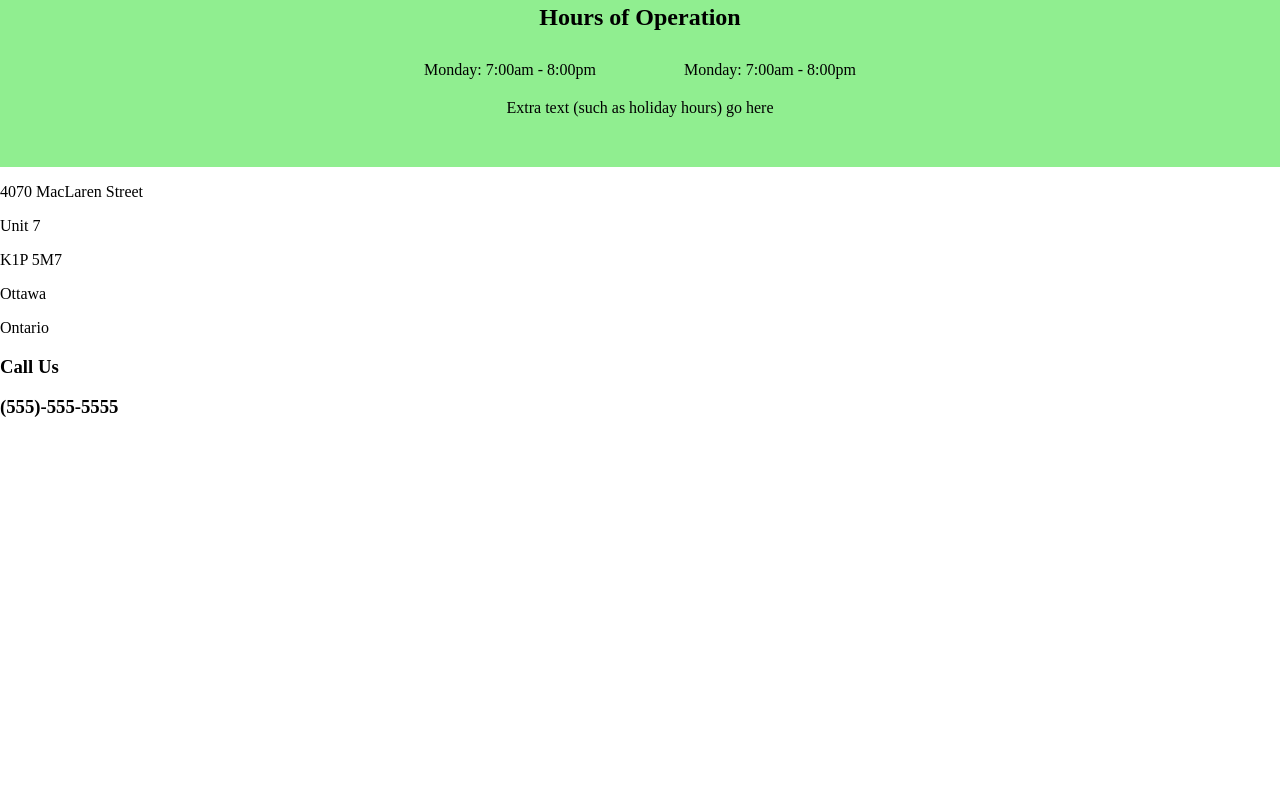
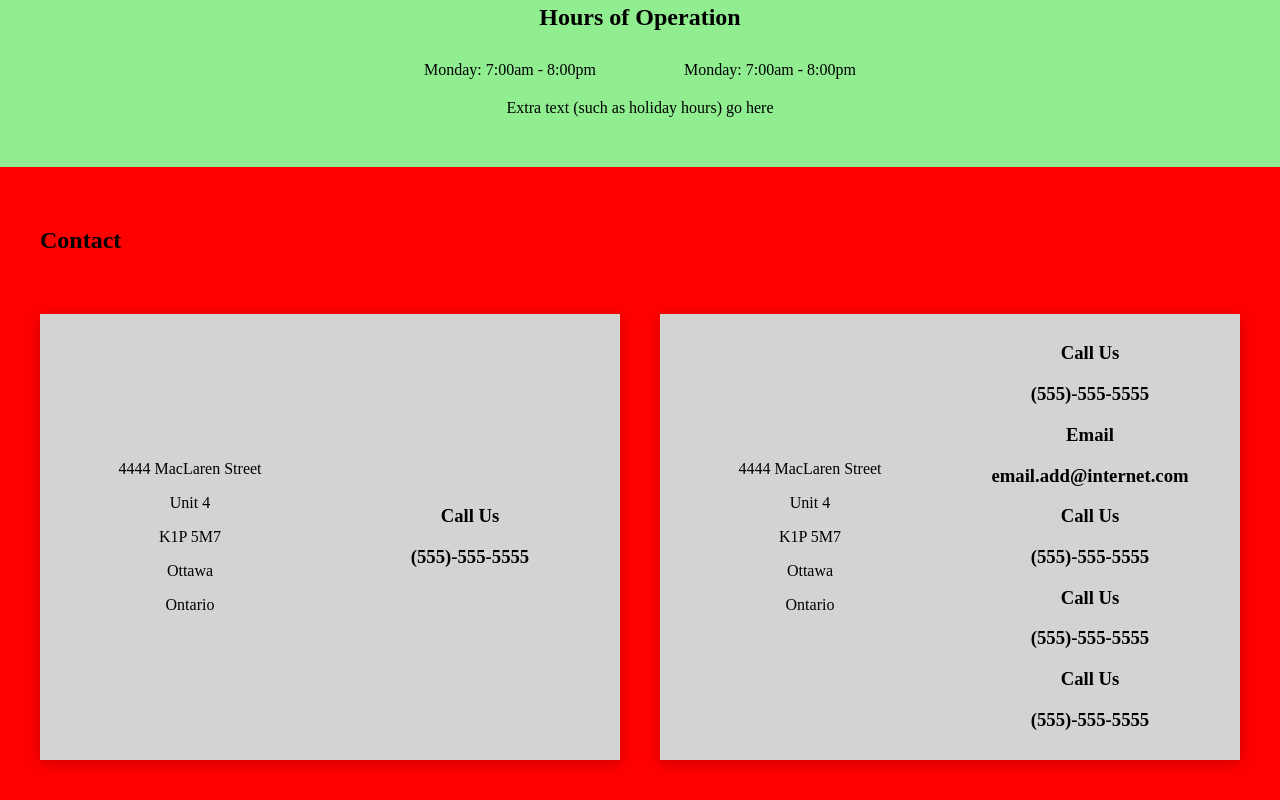
Before and after one commit to teebl/template-website, a React app: page / in a window 1280 px wide. Shown: the part 860-1660 px from the top of the page. Before the commit the page ends 1297 px from the top, so only its background shows below. Built offline with nearby package versions, Linux system fonts and the light colour scheme.

Commit message:
contact block roughed out

```diff
--- /dev/null
+++ b/components/Contact.js
@@ -0,0 +1,61 @@
+import React, { Component } from "react";
+
+export default class Contact extends Component {
+  constructor(props) {
+    super(props);
+  }
+
+  render() {
+    return (
+      <div className="contact">
+        <h2>Contact</h2>
+        <div className="locationInfo">
+          <div className="contactAddress">
+            <p>4444 MacLaren Street</p>
+            <p>Unit 4</p>
+            <p>K1P 5M7</p>
+            <p>Ottawa</p>
+            <p>Ontario</p>
+          </div>
+          <div className="contactMethodList">
+            <div className="contactMethod">
+              <h3>Call Us</h3>
+              <h3>(555)-555-5555</h3>
+            </div>
+          </div>
+        </div>
+        <div className="locationInfo">
+          <div className="contactAddress">
+            <p>4444 MacLaren Street</p>
+            <p>Unit 4</p>
+            <p>K1P 5M7</p>
+            <p>Ottawa</p>
+            <p>Ontario</p>
+          </div>
+          <div className="contactMethodList">
+            <div className="contactMethod">
+              <h3>Call Us</h3>
+              <h3>(555)-555-5555</h3>
+            </div>
+            <div className="contactMethod">
+              <h3>Email</h3>
+              <h3>email.add@internet.com</h3>
+            </div>
+            <div className="contactMethod">
+              <h3>Call Us</h3>
+              <h3>(555)-555-5555</h3>
+            </div>
+            <div className="contactMethod">
+              <h3>Call Us</h3>
+              <h3>(555)-555-5555</h3>
+            </div>
+            <div className="contactMethod">
+              <h3>Call Us</h3>
+              <h3>(555)-555-5555</h3>
+            </div>
+          </div>
+        </div>
+      </div>
+    );
+  }
+}
--- a/components/Locations.js
+++ /dev/null
@@ -1,27 +0,0 @@
-import React, { Component } from "react";
-
-export default class Locations extends Component {
-  constructor(props) {
-    super(props);
-  }
-
-  render() {
-    return (
-      <div className="contact">
-        <div className="locationInfo">
-          <div className="contactAddress">
-            <p>4070 MacLaren Street</p>
-            <p>Unit 7</p>
-            <p>K1P 5M7</p>
-            <p>Ottawa</p>
-            <p>Ontario</p>
-          </div>
-          <div className="contactMethod">
-            <h3>Call Us</h3>
-            <h3>(555)-555-5555</h3>
-          </div>
-        </div>
-      </div>
-    );
-  }
-}
--- a/containers/App.js
+++ b/containers/App.js
@@ -3,7 +3,7 @@ import "../styles/App.scss";
 import NavbarContainer from "./NavbarContainer";
 import Hero from "../components/Hero";
 import Hours from "../components/Hours";
-import Locations from "../components/Locations";
+import Contact from "../components/Contact";
 export default class App extends Component {
   render() {
     return (
@@ -11,7 +11,7 @@ export default class App extends Component {
         <NavbarContainer />
         <Hero />
         <Hours />
-        <Locations />
+        <Contact />
       </div>
     );
   }
--- a/styles/App.scss
+++ b/styles/App.scss
@@ -105,8 +105,42 @@ body {
   grid-column: span 2;
 }
 
-//Mobile styling
+//Contact Component
 //=============================================
+
+.contact {
+  padding: 40px;
+  background-color: red;
+  display: grid;
+  grid-gap: 40px;
+  grid-template-columns: repeat(auto-fit, minmax(300px, 1fr));
+  align-content: center;
+  justify-content: center;
+}
+
+.locationInfo {
+  grid-row-start: 2;
+  background-color: lightgrey;
+  padding: 10px;
+  box-shadow: 0px 3px 15px rgba(0, 0, 0, 0.2);
+  display: grid;
+  grid-auto-flow: column;
+  grid-template-columns: repeat(auto-fit, minmax(100px, 1fr));
+  text-align: center;
+  align-items: center;
+  justify-content: space-between;
+}
+
+.contactAddress {
+  // text-align: center;
+}
+
+.contactMethod {
+  grid-row-start: 2;
+}
+
+/*Mobile styling*/
+/*=============================================*/
 
 /* Large desktop */
 @media (min-width: 1200px) {
```
